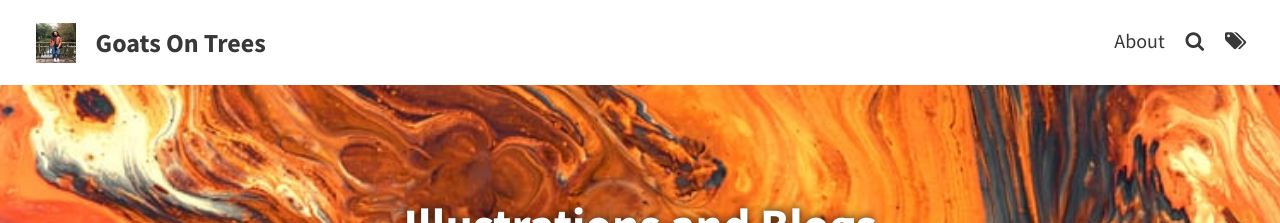
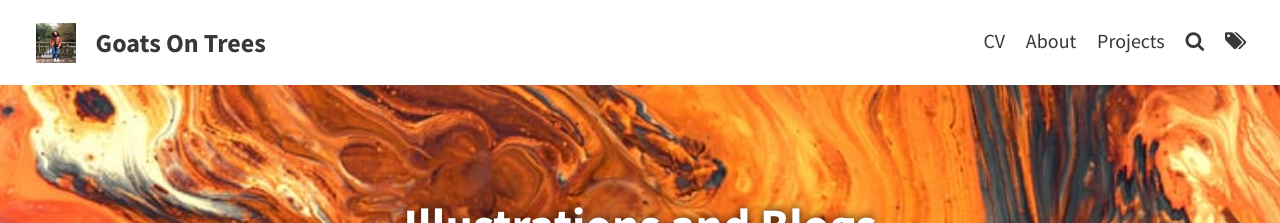
Before and after one commit to GoatsOnTrees/goatsontrees.github.io, a Jekyll site: the page built from index.html, in a window 1280 px wide. Shown: the top 223 px of the page. Built offline with Jekyll 4.4.1, drawn with Linux system fonts in a browser that asks for light colours; the list of posts is cut into pages by our own code.

Commit message:
Titles of pages changed.

```diff
--- a/pages/CV.md
+++ b/pages/CV.md
@@ -1,6 +1,6 @@
 ---
 layout: page
-title: About
+title: CV
 subtitle: All about me and my life #optional sub title to the post
 permalink: /CV/
 header_feature_image:  /images/log.jpg #replace this for yours
--- a/pages/projects.md
+++ b/pages/projects.md
@@ -1,8 +1,8 @@
 ---
 layout: page
-title: About
+title: Projects
 subtitle: All about me and my life #optional sub title to the post
-permalink: /about/
+permalink: /projects/
 header_feature_image:  /images/log.jpg #replace this for yours
 tags:
 published: true
```
